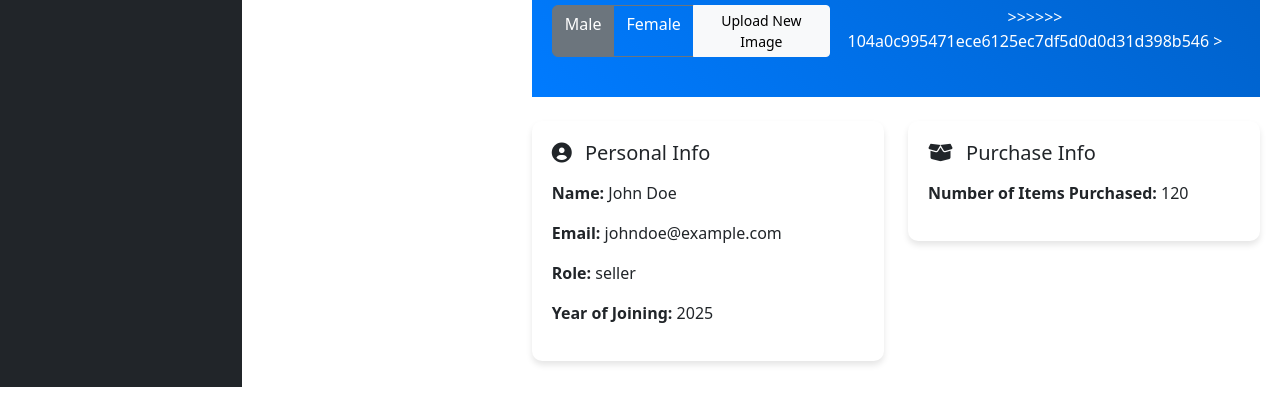
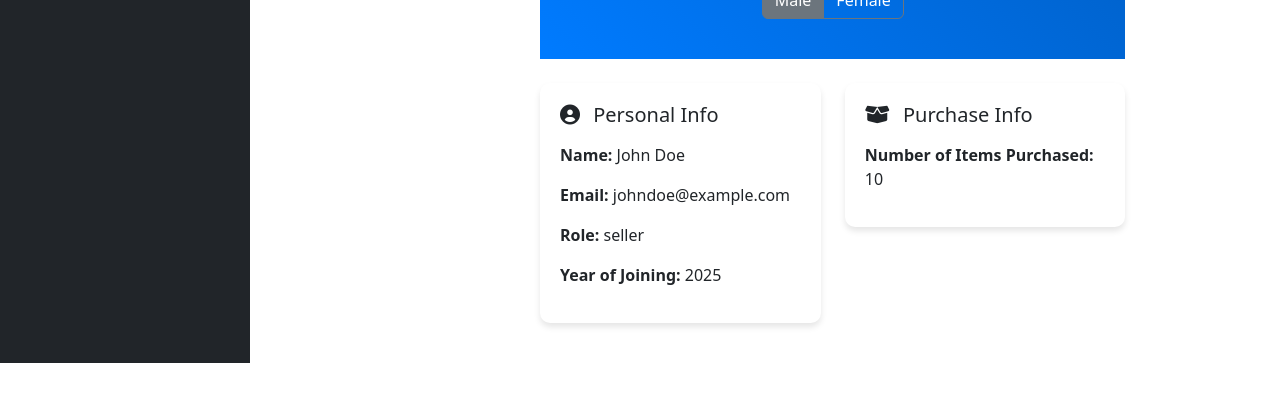
Before and after one commit to abelfx/inventory, a website: page FrontEnd/src/Account.html in a window 1280 px wide. Shown: the part 413-814 px from the top of the page. Drawn offline with Linux system fonts and the light colour scheme; sample sign-in values are in the browser's storage.

Commit message:
fixing conflict on the account page

```diff
--- a/FrontEnd/src/Account.html
+++ b/FrontEnd/src/Account.html
@@ -52,7 +52,7 @@
     <main class="d-flex">
       <!-- Sidebar -->
 
-      <div class="bg-dark text-white p-4" style="width: 250px; height: 100vh">
+      <div class="bg-dark text-white p-4" style="width: 250px; height: full">
         <h2 class="mb-5 mt-3">Inventory</h2>
         <ul class="nav flex-column mt-5">
           <li class="nav-item mb-4">
@@ -96,8 +96,8 @@
           <h1 class="fw-bold mt-3">Aschalew</h1>
           <p class="fs-5">Aschalew@gmail.com</p>
 
-<<<<<<< HEAD
-          <!-- Image Upload Input -->
+
+
 
           <h1 class="mb-4">Select Gender</h1>
 
@@ -124,14 +124,8 @@
               autocomplete="off"
             />
             <label class="btn btn-outline-secondary text-white" for="female"
-              >Female</label
-=======
+              >Female</label>
 
-          <div class="mt-3">
-            <label for="profile-image" class="btn btn-light btn-sm"
-              >Upload New Image</label
->>>>>>> 104a0c995471ece6125ec7df5d0d0d31d398b546
-            >
           </div>
         </header>
 
@@ -152,7 +146,7 @@
               <h5 class="mb-3">
                 <i class="fas fa-box-open me-2"></i> Purchase Info
               </h5>
-              <p><strong>Number of Items Purchased:</strong> 120</p>
+              <p><strong>Number of Items Purchased:</strong> 10</p>
             </div>
           </div>
         </div>
```
Also changed, not shown: 1 other file.
